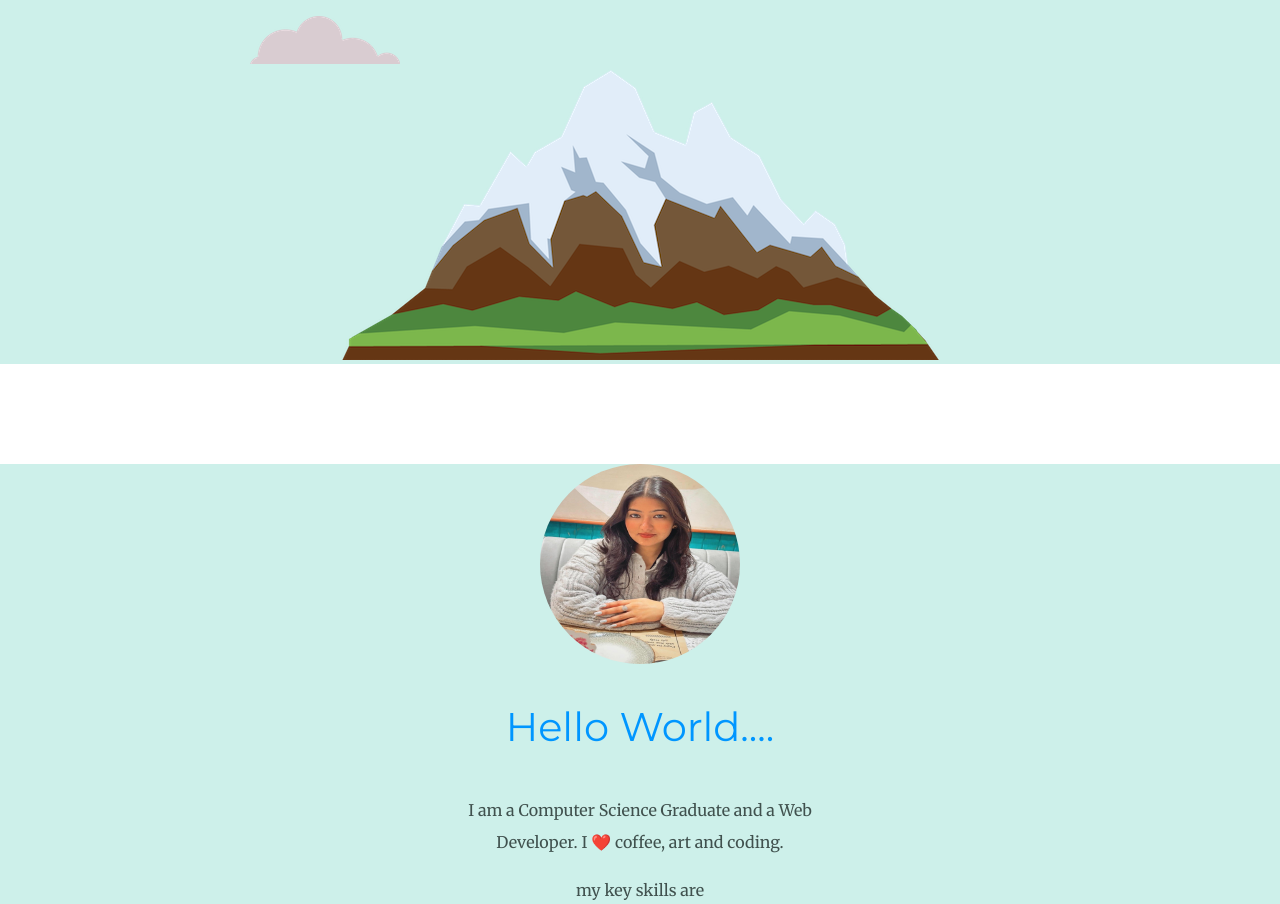
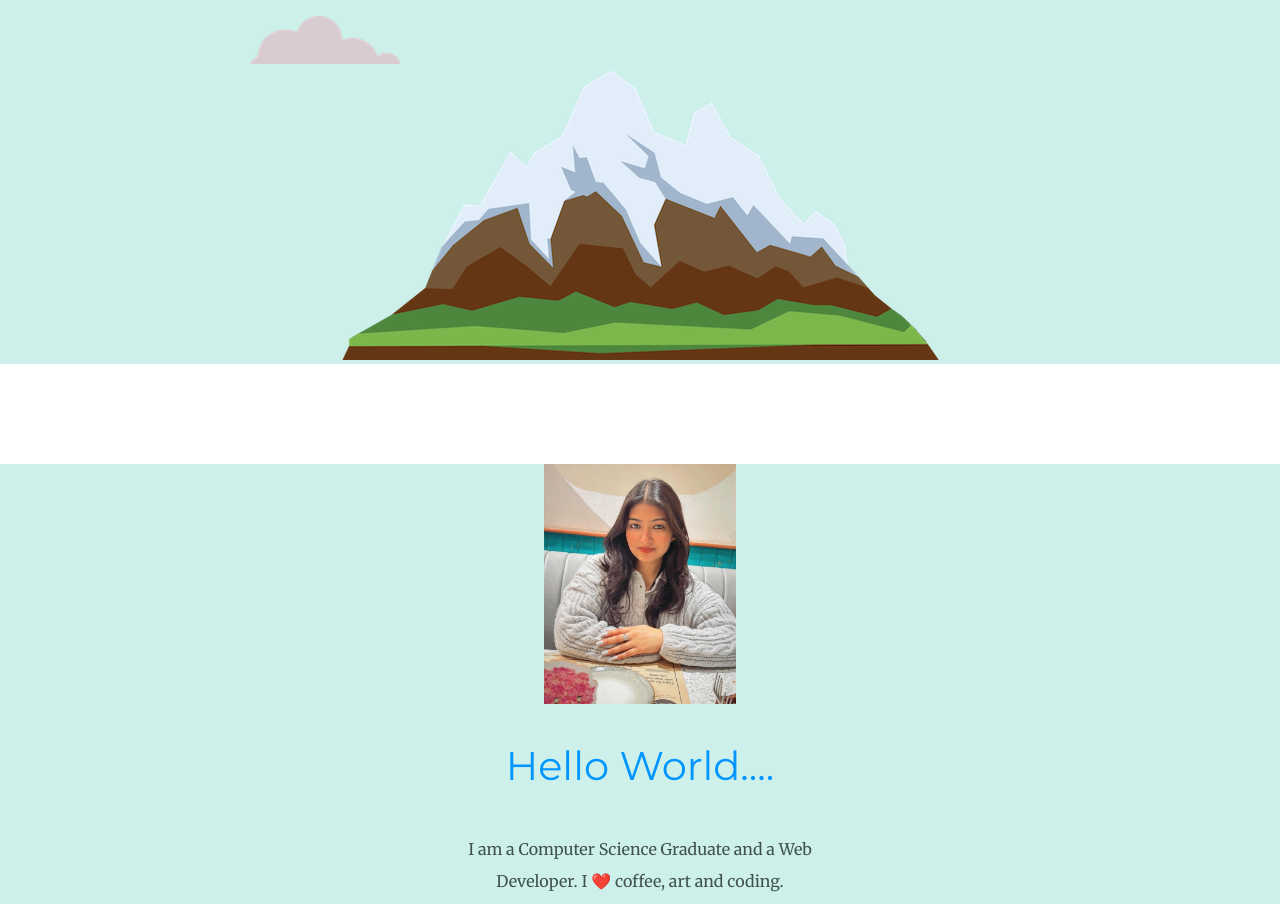
Before and after one commit to tanvikapurwan/CV, a plain HTML site: page index.html in a window 1280 px wide. Shown: the part 404-1308 px from the top of the page. Drawn offline with Linux system fonts and the light colour scheme.

Commit message:
Update styles.css

```diff
--- a/css/styles.css
+++ b/css/styles.css
@@ -146,9 +146,3 @@ a:hover {
   background-image: linear-gradient(to bottom, #30e3cb, #2bc4ad);
   text-decoration: none;
 }
-
-.pic-img {
-  border-radius: 50%;
-  width: 200px; /* Adjust as needed */
-  height: 200px; /* Adjust as needed */
-}
```
